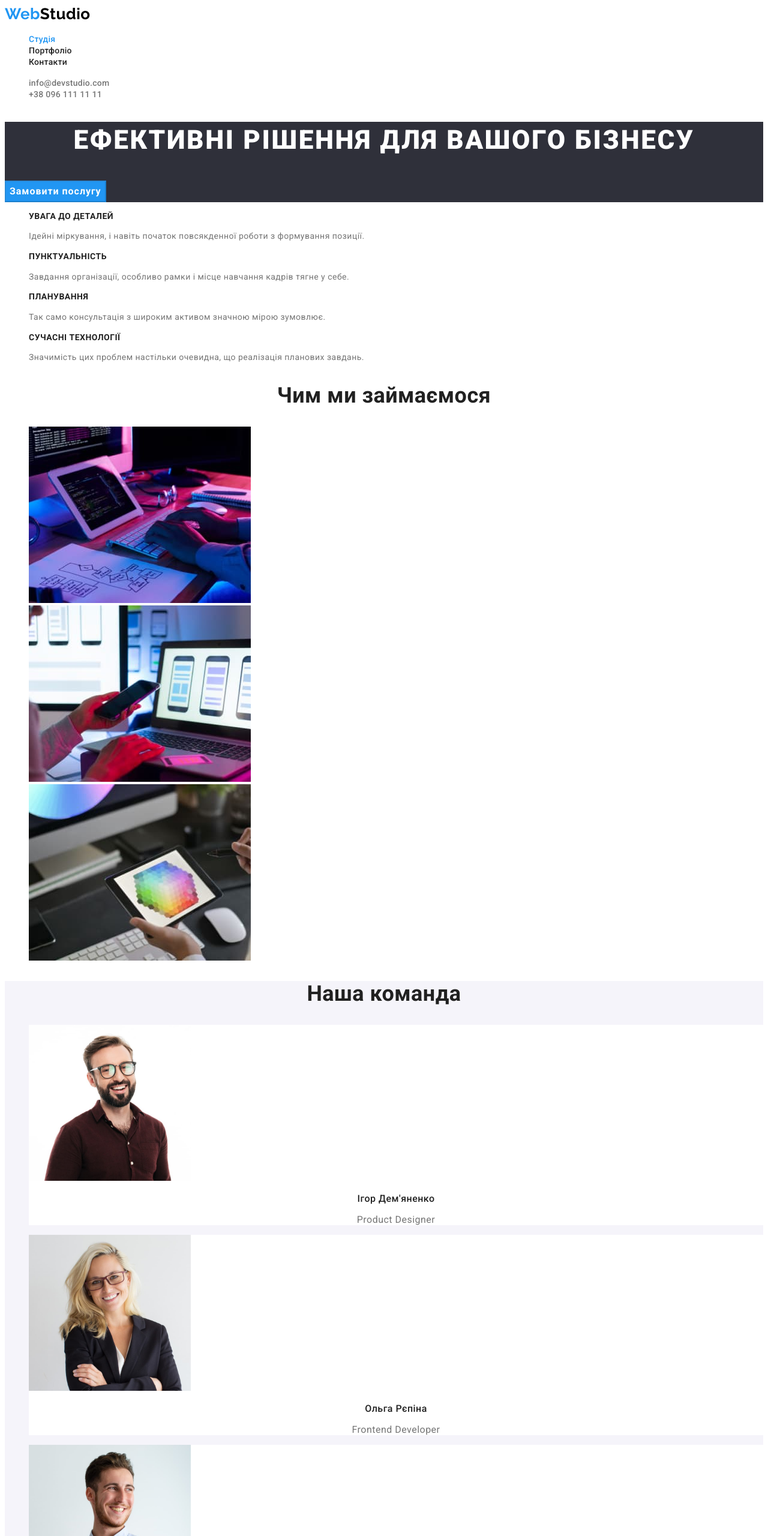
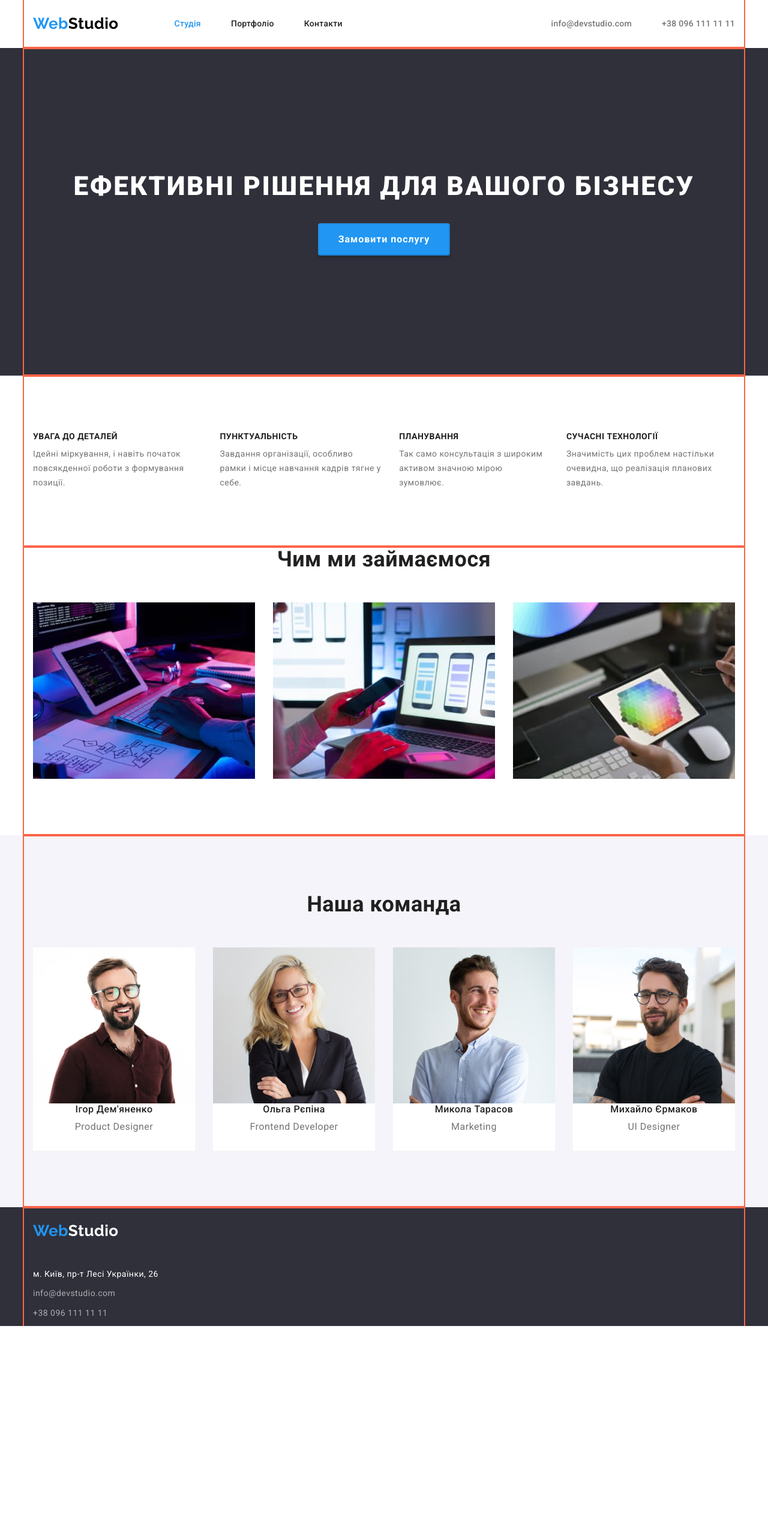
Before and after one commit to YevheniiOstrovskyi/goit-markur-hw-03, a plain HTML site: page index.html in a window 1280 px wide. Shown: the top 2560 px of the page at 60% size. After the commit the page ends 2210 px from the top, so only its background shows below. Drawn offline with nearby package versions, Linux system fonts and the light colour scheme.

Commit message:
block model

```diff
--- a/css/styles.css
+++ b/css/styles.css
@@ -5,6 +5,28 @@
     --accent-color:#F5F4FA;
     --accent-button-color:#2196F3;
 
+}
+
+p,
+h1,
+h2,
+h3
+{
+    margin: 0;
+}
+ul {
+    margin: 0;
+    padding-left: 0;
+}
+
+button {
+    cursor: pointer;
+}
+address {
+    font-style: normal;
+}
+img {
+    display: block;
 }
 
 
@@ -23,7 +45,25 @@ ul {
 
 /* logo */
 
+.nav {
+    display: flex;
+}
+
+.container-header {
+    display: flex;
+    width: 1200px;
+    padding-right: 15px;
+    padding-left: 15px;
+    margin-left: auto;
+    margin-right: auto;
+    outline: 2px solid tomato;
+}
+
 .logo {
+    margin-right: 93px;
+    display: block;
+    padding-top: 24px;
+    padding-bottom: 25px;
     color:rgba(33, 150, 243, 1);
     font-family: Raleway, cursive;
     font-weight: 700;
@@ -37,7 +77,6 @@ ul {
     font-weight: 700;
     font-size: 26px;
     line-height: 31px;
-
 }
 .logo .logo-studio-footer {
     color: rgba(255, 255, 255, 1);
@@ -47,10 +86,29 @@ ul {
     line-height: 31px;
 }
 
-
+.footer .logo {
+    display: inline-block;
+    margin-bottom: 20px;
+}
 
 /* site nav */
+
+.site-nav {
+    display: flex;
+}
+
+.site-nav .item {
+    margin-right: 50px;
+}
+
+.site-nav .item:last-child {
+    margin-right: 0;
+}
+
 .site-nav .link {
+    display: block;
+    padding-top: 32px;
+    padding-bottom: 32px;
     color: #212121;
     font-weight: 500;
     font-size: 14px;
@@ -68,7 +126,24 @@ ul {
 }
 
 /* communication*/
+
+.communication {
+    margin-left: auto;
+    display: flex;
+}
+
+.communication .item {
+    margin-right: 50px;
+}
+
+.communication .item:last-child {
+    margin-right: 0;
+}
+
 .communication .contact {
+    display: block;
+    padding-top: 32px;
+    padding-bottom: 32px;
     color: #757575;
     font-weight: 500;
     font-size: 14px;
@@ -89,6 +164,7 @@ h3 {
 /* hero */
 .hero {
     background: #2F303A;
+    text-align: center;
 }
 
 .hero .hero-title {
@@ -99,16 +175,70 @@ h3 {
     text-align: center;
     letter-spacing: 0.06em;
     text-transform: uppercase;
+    margin-bottom: 30px;
+}
+
+.hero .button-service {
+    display: inline-block;
+    border-radius: 4px;
+    padding: 10px 32px;
+    min-width: 216px;
+    box-shadow: 0px 4px 4px rgba(0, 0, 0, 0.15);
+    color: #FFFFFF;
+    background:#2196F3;
+    border-color:rgba(0, 0, 0, 0.15);
+    font-family: Roboto;
+    font-weight: 700;
+    font-size: 16px;
+    line-height: 1.9;
+    /*display: flex;*/
+    align-items: center;
+    text-align: center;
+    letter-spacing: 0.06em;
+    cursor: pointer;
+}
+
+.hero .button-service:hover,
+.hero .button-service:focus {
+    background: #188CE8;
+}
+
+
+.container-hero {
+    width: 1200px;
+    padding-right: 15px;
+    padding-left: 15px;
+    padding-top: 200px;
+    padding-bottom: 200px;
+    margin-left: auto;
+    margin-right: auto;
+    outline: 2px solid tomato;
 }
 
 
 /* section-advantages */
+
+.section-advantages {
+    display: flex;
+    padding-top: 94px;
+    padding-bottom: 94px;
+}
+
+.section-advantages .item {
+    margin-right: 30px;
+}
+
+.section-advantages .item:last-child {
+    margin-right: 0;
+}
+
 .section-advantages .advantages {
     color: #212121;
     font-weight: 700;
     font-size: 14px;
     line-height: 1.1;
     text-transform: uppercase;
+    margin-bottom: 10px;
 }
 
 .section-advantages .section-description {
@@ -117,6 +247,28 @@ h3 {
     line-height: 1.7;
 }
 
+.container-advantages {
+    width: 1200px;
+    padding-right: 15px;
+    padding-left: 15px;
+    margin-left: auto;
+    margin-right: auto;
+    outline: 2px solid tomato;
+}
+
+.examples-photo {
+    display: flex;
+    flex-wrap: wrap;
+    padding-bottom: 94px;
+}
+
+.examples-photo .item {
+    margin-right: 30px;
+}
+
+.examples-photo .item:last-child {
+    margin-right: 0;
+}
 
 .section-examples .examples {
     color: #212121;
@@ -124,17 +276,44 @@ h3 {
     font-size: 36px;
     line-height: 1.2;
     text-align: center;
+    margin-bottom: 50px;
+}
+
+.container-examples {
+    width: 1200px;
+    padding-right: 15px;
+    padding-left: 15px;
+    margin-left: auto;
+    margin-right: auto;
+    outline: 2px solid tomato;
 }
 
 .section {
     background: #F5F4FA;
 }
+
+.section .team {
+    display: flex;
+    flex-wrap: wrap;
+    padding-bottom: 94px;
+}
+
+.section .team .item {
+    margin-right: 30px;
+}
+
+.section .team .item:last-child {
+    margin-right: 0;
+}
+
 .section-team {
     color: #212121;
     font-weight: 700;
     font-size: 36px;
     line-height: 1.2;
     text-align: center;
+    padding-top: 94px;
+    margin-bottom: 50px;
 }
 
 .team .team-person {
@@ -147,15 +326,40 @@ h3 {
     font-size: 16px;
     line-height: 1.2;
     text-align: center;
+    margin-bottom: 10px;
 }
 .team-person .person-position {
     font-weight: 400;
     font-size: 16px;
     line-height: 1.2;
     text-align: center;
+    padding-bottom: 30px;
+}
+
+.container-team {
+    width: 1200px;
+    padding-right: 15px;
+    padding-left: 15px;
+    margin-left: auto;
+    margin-right: auto;
+    outline: 2px solid tomato;
 }
 
 /* project */
+
+.project {
+    display: flex;
+    flex-wrap: wrap;
+    padding-bottom: 94px;
+}
+
+.project .item {
+    margin-right: 30px;
+}
+
+.project .item:last-child {
+    margin-right: 0;
+}
 
 .project .project-title {
     color: #212121;
@@ -163,12 +367,23 @@ h3 {
     font-size: 18px;
     line-height: 2;
     letter-spacing: 0.06em;
+    margin-bottom: 4px;
 }
 
 .project .project-type {
     font-weight: 400;
     font-size: 16px;
     line-height: 1.9;
+}
+
+.container-portfolio {
+    width: 1200px;
+    padding-right: 15px;
+    padding-left: 15px;
+    margin-left: auto;
+    margin-right: auto;
+    outline: 2px solid tomato;
+
 }
 
 /* footer */
@@ -184,6 +399,8 @@ h3 {
     font-size: 14px;
     line-height: 1.7;
     text-decoration-line: none;
+    display: inline-block;
+    margin-bottom: 9px;
 }
 .address-contact .address-contact-title {
     color: rgba(255, 255, 255, 0.6);
@@ -192,6 +409,8 @@ h3 {
     font-size: 14px;
     line-height: 1.7;
     text-decoration-line: none;
+    display: inline-block;
+    margin-bottom: 9px;
 }
 
 .address-contact .address-street:hover
@@ -203,28 +422,34 @@ h3 {
     color: #2196F3;
 }
 
-/* button */
-.hero .button-service {
-    color: #FFFFFF;
-    background:#2196F3;
-    border-color:rgba(0, 0, 0, 0.15);
-    font-family: Roboto;
-    font-weight: 700;
-    font-size: 16px;
-    line-height: 1.9;
-    display: flex;
-    align-items: center;
-    text-align: center;
-    letter-spacing: 0.06em;
-    cursor: pointer;
+.container-footer {
+    width: 1200px;
+    padding-right: 15px;
+    padding-left: 15px;
+    margin-left: auto;
+    margin-right: auto;
+    outline: 2px solid tomato;
 }
 
-.hero .button-service:hover,
-.hero .button-service:focus {
-    background: #188CE8;
+/* button */
+
+.button {
+    display: flex;
+    padding-top: 94px;
+    margin-bottom: 50px;
+}
+
+.button .item {
+    margin-right: 30px;
+}
+
+.button .item:last-child {
+    margin-right: 0;
 }
 
 .button .button-work {
+    display: inline-block;
+    border-radius: 4px;
     color: #212121;
     background:#F5F4FA;
     border-color:#F5F4FA;
@@ -234,6 +459,33 @@ h3 {
     line-height: 1.6;
     text-align: center;
     cursor: pointer;
+}
+
+.button .button-everyone {
+    padding: 6px 25px;
+    min-width: 73px;
+    box-shadow: 0px 3px 1px rgba(0, 0, 0, 0.1), 0px 1px 2px rgba(0, 0, 0, 0.08), 0px 2px 2px rgba(0, 0, 0, 0.12);
+}
+
+.button .button-website {
+    padding: 6px 22px;
+    min-width: 125px;
+
+}
+
+.button .button-addition {
+    padding: 6px 22px;
+    min-width: 112px;
+}
+
+.button .button-design {
+    padding: 6px 22px;
+    min-width: 103px;
+}
+
+.button .button-marketing {
+    padding: 6px 22px;
+    min-width: 130px;
 }
 
 .button .button-work:hover,
@@ -247,6 +499,7 @@ h3 {
     color: #FFFFFF;
 }
 
+
 .visually-hidden {
     position: absolute;
     white-space: nowrap;
@@ -259,3 +512,6 @@ h3 {
     clip-path: inset(50%);
     margin: -1px;
 }
+
+
+/* container-header */
--- a/index.html
+++ b/index.html
@@ -6,97 +6,109 @@
     <meta name="viewport" content="width=device-width, initial-scale=1.0">
     <title>Web Studio</title>
     <link href="https://fonts.googleapis.com/css2?family=Raleway:wght@700&family=Roboto:wght@400;500;700;900&display=swap" rel="stylesheet">
+    <link rel="stylesheet" href="https://cdnjs.cloudflare.com/ajax/libs/modern-normalize/1.1.0/modern-normalize.min.css">
     <link rel="stylesheet" href="./css/styles.css">
 </head>
 <body>
     <header>
-        <nav>
+        <div class="container-header">
+            <nav class="nav">
             <a href="./index.html" lang="en" class="logo" >Web<span class="logo-studio">Studio</span></a>
             <ul class="site-nav">
-            <li><a href="./index.html" class="link current">Студія</a></li>
-            <li><a href="./portfolio.html" class="link">Портфоліо</a></li>
-            <li><a href="#" class="link">Контакти</a></li>
+                <li class="item"><a href="./index.html" class="link current">Студія</a></li>
+                <li class="item"><a href="./portfolio.html" class="link">Портфоліо</a></li>
+                <li class="item"><a href="#" class="link">Контакти</a></li>
             </ul>
         </nav>
         <ul class="communication" >
-            <li><a href="mailto:info@devstudio.com" class="contact">info@devstudio.com</a></li>
-            <li><a href="tel:+380961111111" class="contact">+38 096 111 11 11</a></li>
+                <li class="item"><a href="mailto:info@devstudio.com" class="contact">info@devstudio.com</a></li>
+                <li class="item"><a href="tel:+380961111111" class="contact">+38 096 111 11 11</a></li>
             </ul>
+    </div>
     </header>
     <main>
         <section class="hero">
+            <div class="container-hero">
                 <h1 class="hero-title">Ефективні рішення для вашого бізнесу</h1>
                 <button type="button" class="button-service" >Замовити послугу</button>
+            </div>
         </section>
     <section>
+        <div class="container-advantages">
             <ul class="section-advantages">
-            <li>
+            <li class="item">
                 <h3 class="advantages">Увага до деталей</h3>
             <p class="section-description">
                 Ідейні міркування, і навіть початок повсякденної роботи з формування позиції.
             </p>
         </li>
-            <li>
+            <li class="item">
                 <h3 class="advantages">Пунктуальність</h3>
             <p class="section-description">
                 Завдання організації, особливо рамки і місце навчання кадрів тягне у себе.
             </p>
         </li>
-            <li>
+            <li class="item">
                 <h3 class="advantages">Планування</h3>
             <p class="section-description">
                 Так само консультація з широким активом значною мірою зумовлює.
             </p>
         </li>
-            <li>
+            <li class="item">
                 <h3 class="advantages">Сучасні технології</h3>
             <p class="section-description">
                 Значимість цих проблем настільки очевидна, що реалізація планових завдань.
             </p>
         </li>
         </ul>
+    </div>
     </section>
     <section class="section-examples">
+        <div class="container-examples">
             <h2 class="examples" >Чим ми займаємося</h2>
-        <ul>
-            <li>
+            <ul class="examples-photo">
+                <li class="item">
                     <img src="./img/work-img-1.jpg" width="370" height="294" alt="Створювання сайтів">
                 </li>
-            <li>
+                <li class="item">
                     <img src="./img/work-img-2.jpg" width="370" height="294" alt="Створення мобільних додатків">
                 </li>
-            <li>
+                <li class="item">
                     <img src="./img/work-img-3.jpg" width="370" height="294" alt="Оформлення сайтів">
                 </li>
             </ul>
+        </div>
     </section>
     <section class="section">
+        <div class="container-team">
             <h2 class="section-team">Наша команда</h2>
         <ul class="team" >
-            <li class="team-person">
+            <li class="team-person item">
                 <img src="./img/team-img-1.jpg" width="270" height="260" alt="Усміхнений хлопець в окулярах">
                 <h3 class="person">Ігор Дем'яненко</h3>
                 <p lang="en" class="person-position">Product Designer</p>
             </li>
-            <li class="team-person">
+            <li class="team-person item">
                 <img src="./img/team-img-2.jpg" width="270" height="260" alt="Дівчина в окулярах">
                 <h3 class="person">Ольга Рєпіна</h3>
                 <p lang="en" class="person-position">Frontend Developer</p>
             </li>
-            <li class="team-person">
+            <li class="team-person item">
                 <img src="./img/team-img-3.jpg" width="270" height="260" alt="Усміхнений хлопець">
                 <h3 class="person">Микола Тарасов</h3>
                 <p lang="en" class="person-position">Marketing</p>
             </li>
-            <li class="team-person">
+            <li class="team-person item">
                 <img src="./img/team-img-4.jpg" width="270" height="260" alt="Хлопець в окулярах">
                 <h3 class="person">Михайло Єрмаков</h3>
                 <p lang="en" class="person-position">UI Designer</p>
             </li>
         </ul>
+        </div>
     </section>
 </main>
 <footer class="footer">
+    <div class="container-footer">
         <a href="./index.html" lang="en" class="logo" >Web<span class="logo-studio-footer">Studio</span></a>
         <address>
             <ul class="address-contact">
@@ -105,6 +117,7 @@
                 <li><a href="tel:+380961111111" class="address-contact-title">+38 096 111 11 11</a></li>
             </ul>
         </address>
+    </div>
 </footer>
 </body>
 </html>
```
Also changed, not shown: portfolio.html (+29 -20 lines). Lines whose indentation alone changed are shown as unchanged.
